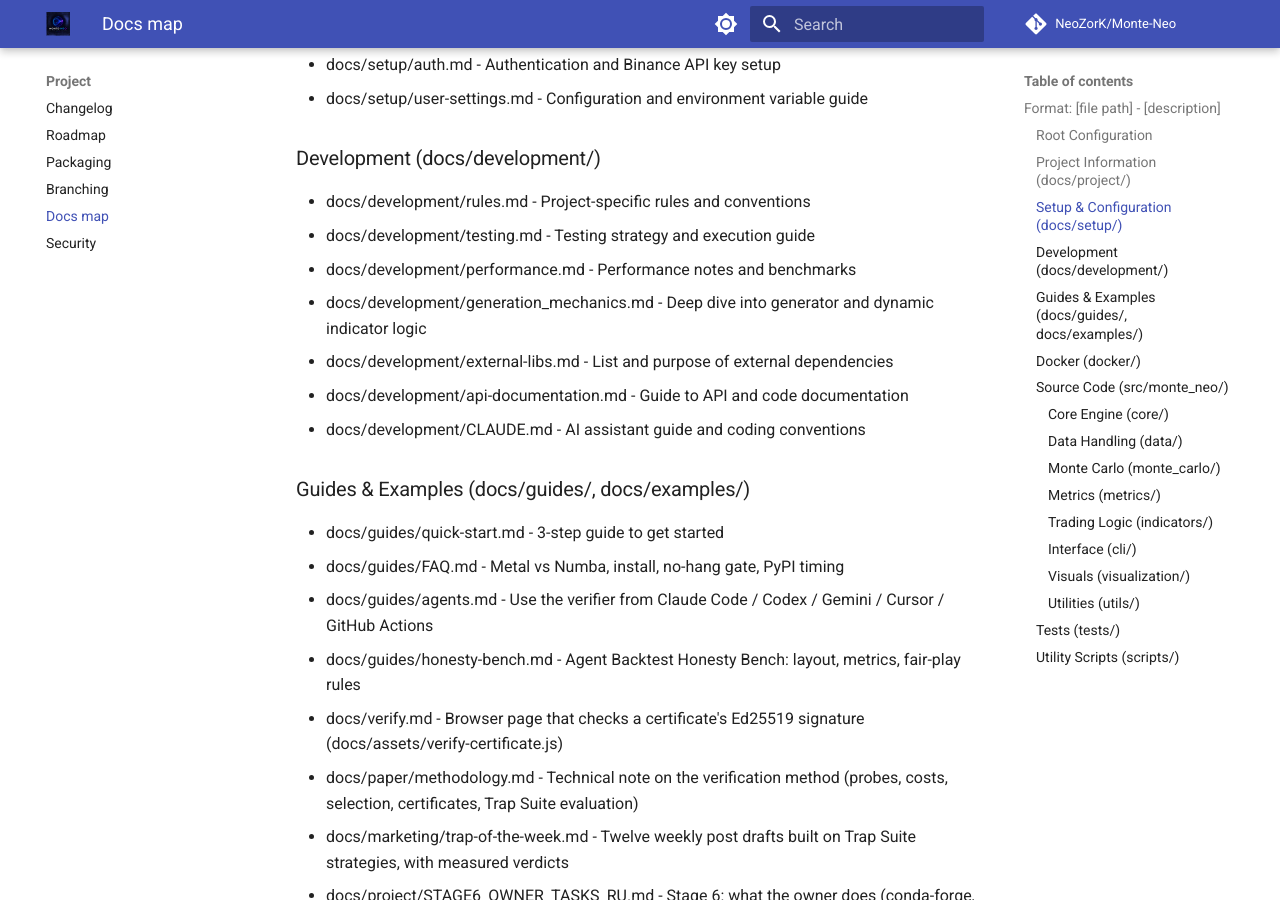
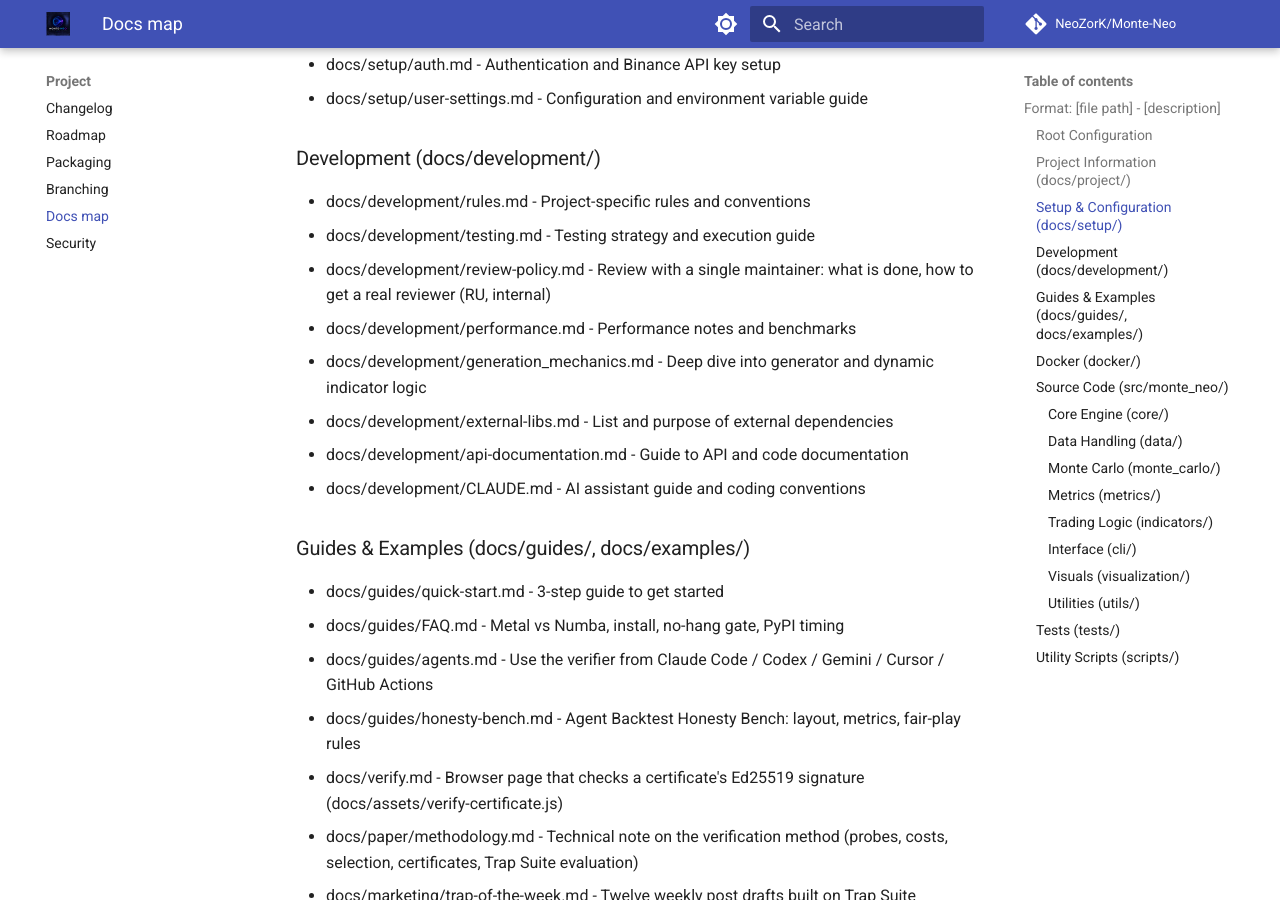
Before and after one commit to NeoZorK/Monte-Neo, an MkDocs documentation site: the page built from docs/docs-map.md, in a window 1280 px wide and 900 px high, scrolled down 2380 px. Built offline with MkDocs 1.6.1 and Material for MkDocs 9.7.7, drawn with Linux system fonts in a browser that asks for light colours; comment, search, counter and statistics services are not loaded.

Commit message:
Review process for a single maintainer: self-review list, CODEOWNERS, policy
Self-review checklist and reviewer-wanted tick in the PR template, CODEOWNERS, and docs/development/review-policy.md.

```diff
--- a/docs/docs-map.md
+++ b/docs/docs-map.md
@@ -64,6 +64,7 @@ A simplified guide to the Monte-Neo file structure.
 ### Development (docs/development/)
 - docs/development/rules.md - Project-specific rules and conventions
 - docs/development/testing.md - Testing strategy and execution guide
+- docs/development/review-policy.md - Review with a single maintainer: what is done, how to get a real reviewer (RU, internal)
 - docs/development/performance.md - Performance notes and benchmarks
 - docs/development/generation_mechanics.md - Deep dive into generator and dynamic indicator logic
 - docs/development/external-libs.md - List and purpose of external dependencies
```
Also changed, not shown: .github/PULL_REQUEST_TEMPLATE.md, 1 other file.
